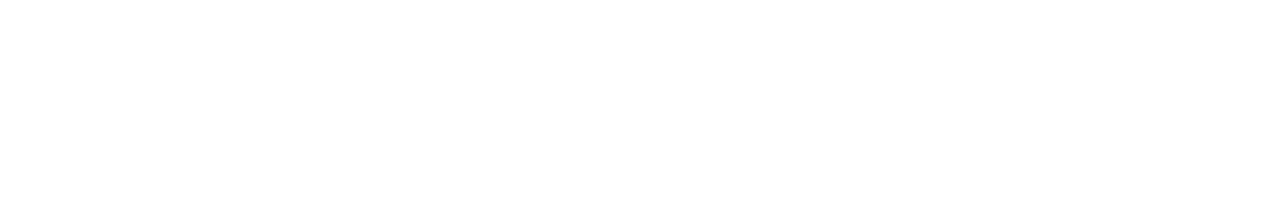
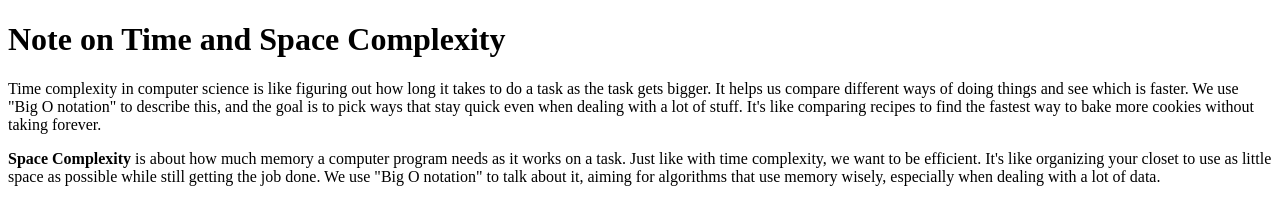
Before and after one commit to acciojob/time-and-space-complexity-anishasan745, a website: page main.html in a window 1280 px wide. Drawn offline with Linux system fonts and the light colour scheme.

Commit message:
created a submission

```diff
--- a/main.html
+++ b/main.html
@@ -8,6 +8,9 @@
 
 <body>
 	<!-- the entire body must be written by student -->
+	<h1>Note on Time and Space Complexity</h1>
+	<p>Time complexity in computer science is like figuring out how long it takes to do a task as the task gets bigger. It helps us compare different ways of doing things and see which is faster. We use "Big O notation" to describe this, and the goal is to pick ways that stay quick even when dealing with a lot of stuff. It's like comparing recipes to find the fastest way to bake more cookies without taking forever.</p>
+	<p><b>Space Complexity</b> is about how much memory a computer program needs as it works on a task. Just like with time complexity, we want to be efficient. It's like organizing your closet to use as little space as possible while still getting the job done. We use "Big O notation" to talk about it, aiming for algorithms that use memory wisely, especially when dealing with a lot of data.</p>
     <script type="text/javascript" src="./script.js">
 </script>
 
```
